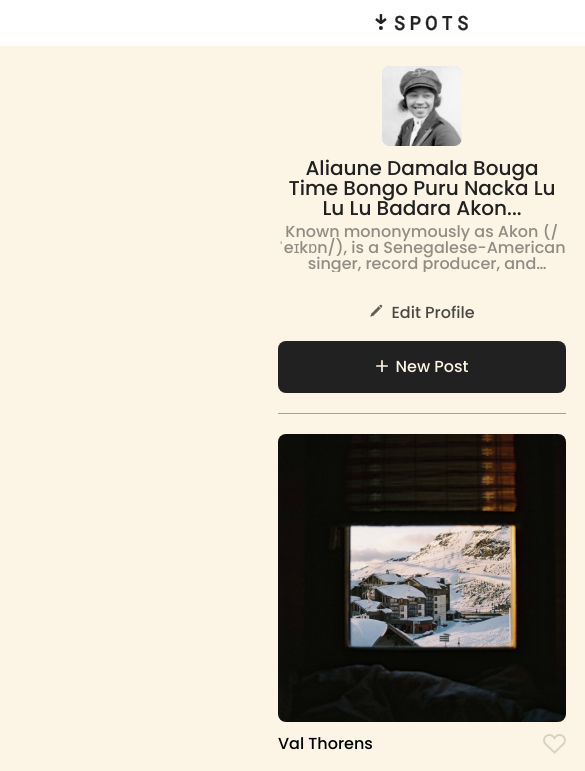
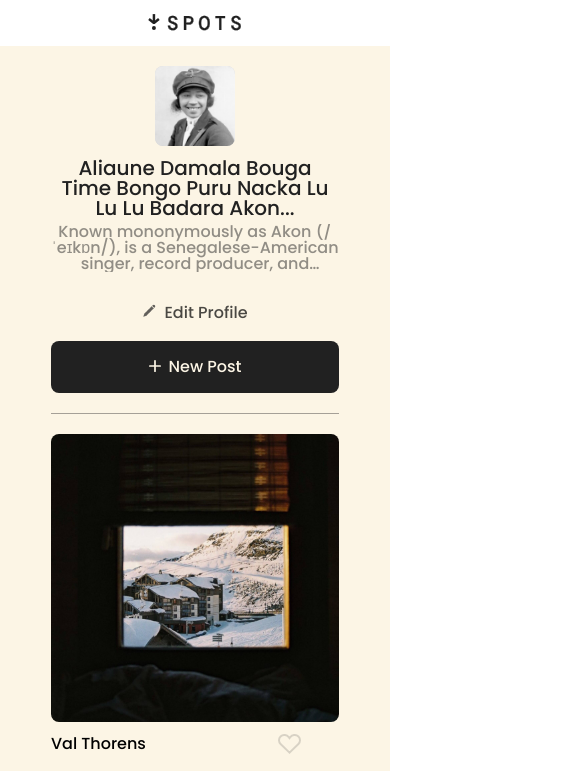
Before and after one commit to MARTYMARZ/se_project_spots, a plain HTML site: page index.html in a window 390 px wide. Shown: the top 771 px of the page, 585 px wide, since content can reach past the window. Drawn offline with Linux system fonts and the light colour scheme.

Commit message:
second push

```diff
--- a/blocks/card.css
+++ b/blocks/card.css
@@ -1,7 +1,3 @@
-.card {
-
-}
-
 .card__image {
   width: 413px;
   height: 413px;
@@ -40,6 +36,7 @@
   -webkit-line-clamp: 3;
   -webkit-box-orient: vertical;
 }
+
 @media screen and (max-width: 627px) {
   .card {
     padding-bottom: 20px;
@@ -55,6 +52,6 @@
     height: 288px;
   }
   .card__content {
-    max-width: 288px;
+    max-width: 250px;
   }
 }
--- a/blocks/content.css
+++ b/blocks/content.css
@@ -1,3 +1,10 @@
 .content {
-  padding: 0 20px;
+  padding: 0 12px;
+  margin: 0 auto;
 }
+@media screen and  (max-width: 627px) {
+  .content{
+    max-width: 288px;
+
+  }
+}
--- a/blocks/page.css
+++ b/blocks/page.css
@@ -1,7 +1,7 @@
 .page {
   background-color: #fcf5e5;
-  min-width: 100vh;
-  font-family: "Poppins",    Arial, Helvetica, sans-serif;
+  min-width: 100vw;
+  font-family: "Poppins", Arial, Helvetica, sans-serif;
   background-color: #fcf5e5;
   margin: 0;
   padding-bottom: 40px;
@@ -10,7 +10,7 @@
   margin: 0 auto;
   max-width: 1280px;
 }
-@media screen and (max-width: 627px) {
+@media screen and (max-width:627px) {
   .page__section {
     max-width: 288px;
   }
--- a/blocks/profile.css
+++ b/blocks/profile.css
@@ -72,6 +72,7 @@
 .profile__button-add {
   margin-left: auto;
   width: 157px;
+  min-width: 157px;
   height: 52px;
   border-radius: 8px;
   padding: 18px 32px;
```
